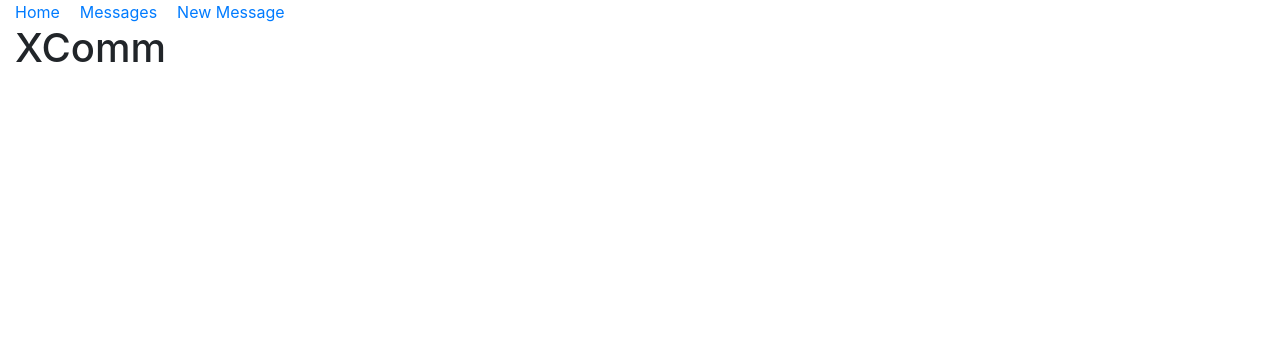
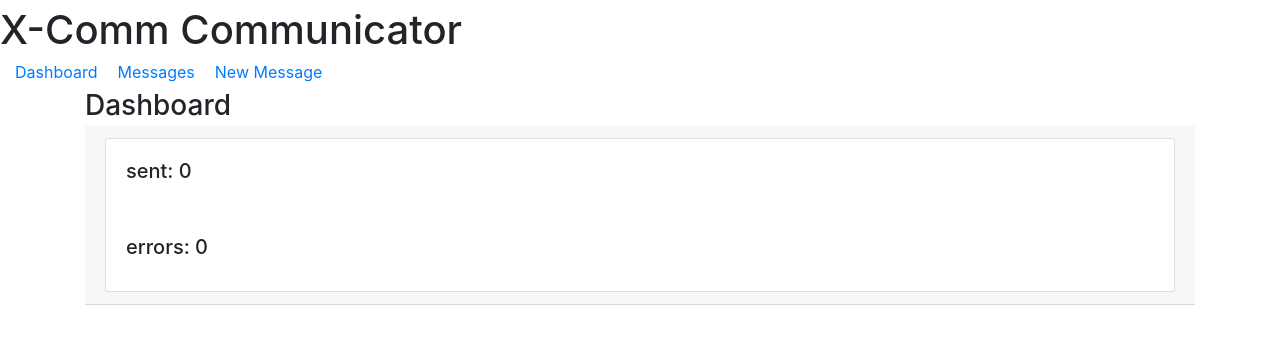
Before and after one commit to ecimionatto/x-comm-dashboard, a React (Create React App) app: page / in a window 1280 px wide. Shown: the top 344 px of the page. Built offline with nearby package versions, Linux system fonts and the light colour scheme; no server answers.

Commit message:
dashboard

```diff
--- a/src/App.js
+++ b/src/App.js
@@ -3,7 +3,7 @@ class App extends React.Component {
     render() {
         return (
             <div className="card-title">
-                <h1>XComm</h1>
+                <h1>X-Comm</h1>
                 <p className="card-text"></p>
             </div>
         )
--- /dev/null
+++ b/src/components/Dashboard.js
@@ -0,0 +1,56 @@
+import React, {Component} from 'react';
+
+const API = 'http://localhost:8080/';
+const DEFAULT_QUERY = 'dashboard';
+
+class Messages extends Component {
+    constructor(props) {
+        super(props);
+        this.state = {
+            dashboard: [],
+        };
+    }
+
+    componentDidMount() {
+        this.interval = setInterval(() => this.fetchMessages(), 5000
+        );
+    }
+
+    componentWillUnmount() {
+        clearInterval(this.interval);
+    }
+
+    fetchMessages() {
+        fetch(API + DEFAULT_QUERY, {
+            crossDomain: true,
+            method: 'GET',
+            headers: {'Content-Type': 'application/json'},
+        })
+            .then(res => res.json())
+            .then((data) => {
+                this.setState({dashboard: data})
+            })
+            .catch(console.log)
+    }
+
+    render() {
+        return (
+            <div className="container">
+                <h3 className="modal-title">Dashboard</h3>
+                <div className="card-header">
+                    <div className="card">
+                        <div className="card-body">
+                            <h5 className="card-title">sent: {this.state.dashboard.sent ? this.state.dashboard.sent : 0}</h5>
+                        </div>
+                        <div className="card-body">
+                            <h5 className="card-title">errors: {this.state.dashboard.errors ? this.state.dashboard.errors : 0}</h5>
+                        </div>
+                    </div>
+                </div>
+            </div>
+        )
+    }
+
+}
+
+export default Messages;
--- a/src/components/Messages.js
+++ b/src/components/Messages.js
@@ -13,7 +13,7 @@ class Messages extends Component {
     }
 
     componentDidMount() {
-        this.interval = setInterval(() => this.fetchMessages(), 2000
+        this.interval = setInterval(() => this.fetchMessages(), 1000
         );
     }
 
@@ -37,20 +37,22 @@ class Messages extends Component {
     render() {
         return (
             <div className="container">
-
-                <div>
+                <div className="container">
+                    <h3 className="modal-title">Messages</h3>
+                    <div className="card-header">
                         {this.state.communications.map((c) => (
                             <div className="card">
                                 <div className="card-body">
                                     <h5 className="card-title">{c.id} - {c.status}</h5>
                                     <p className="card-text">{c.scheduledTime}</p>
-                                <p className="card-text">emailTo: {c.emailTo}</p>
-                                <p className="card-text">slackTo: {c.slackTo}</p>
+                                    <p className="card-text">emailTo: {c.emailTo ? c.emailTo : "N/A"}</p>
+                                    <p className="card-text">slackTo: {c.slackTo ? c.slackTo : "N/A"}</p>
                                     <p className="card-text">message: {c.message}</p>
-                                <span className="card-text">error: {c.error}</span>
+                                    <span className="card-text">error: {c.error ? c.error : "none"}</span>
                                 </div>
                             </div>
                         ))}
+                    </div>
                 </div>
             </div>
         )
--- a/src/components/NewMessage.js
+++ b/src/components/NewMessage.js
@@ -73,6 +73,8 @@ class NewMessage extends Component {
         return (
             <form onSubmit={this.handleSubmit}>
                 <div className="container">
+                    <h3 className="modal-title">New Message</h3>
+                    <div className="card-header">
                         <p className="card-subtitle">Email To:</p>
                         <input className="card-text" id="emailTo" onChange={this.handleEmailToChange} name="emailTo"
                                type="email"
@@ -84,7 +86,7 @@ class NewMessage extends Component {
                                required={(this.state.slackToRequired)}/>
 
                         <p className="card-subtitle">Message:</p>
-                    <textarea id="message" name="message" type="text" required/>
+                        <textarea rows="4" cols="50" id="message" name="message" type="text" required/>
 
                         <p className="card-subtitle">Schedule:</p>
                         <DateTimePicker id="scheduledTime" name="scheduledTime" onChange={this.dateChange}
@@ -94,6 +96,7 @@ class NewMessage extends Component {
                             <button>save</button>
                         </p>
                     </div>
+                </div>
             </form>
         );
     }
--- a/src/index.js
+++ b/src/index.js
@@ -5,15 +5,18 @@ import {BrowserRouter as Router, Link, Route} from 'react-router-dom'
 import App from './App'
 import Messages from './components/Messages'
 import NewMessage from './components/NewMessage';
+import Dashboard from './components/Dashboard';
 import 'bootstrap/dist/css/bootstrap.css';
 
 const routing = (
     <Router>
+        <h1 className="modal-title">X-Comm Communicator</h1>
         <div className="container-fluid">
-            <Link className="card-link" to="/">Home</Link>
+            <Link className="card-link" to="/dashboard">Dashboard</Link>
             <Link className="card-link" to="/messages">Messages</Link>
             <Link className="card-link" to="/newMessage">New Message</Link>
-            <Route path="/" component={App}/>
+            <Route path="/" exact component={Dashboard}/>
+            <Route path="/dashboard" component={Dashboard}/>
             <Route path="/messages" component={Messages}/>
             <Route path="/newMessage" component={NewMessage}/>
         </div>
```
Also changed, not shown: src/soldier.png (added), 1 other file (tests, documents, lock files or other folders). Lines whose indentation alone changed are shown as unchanged.
